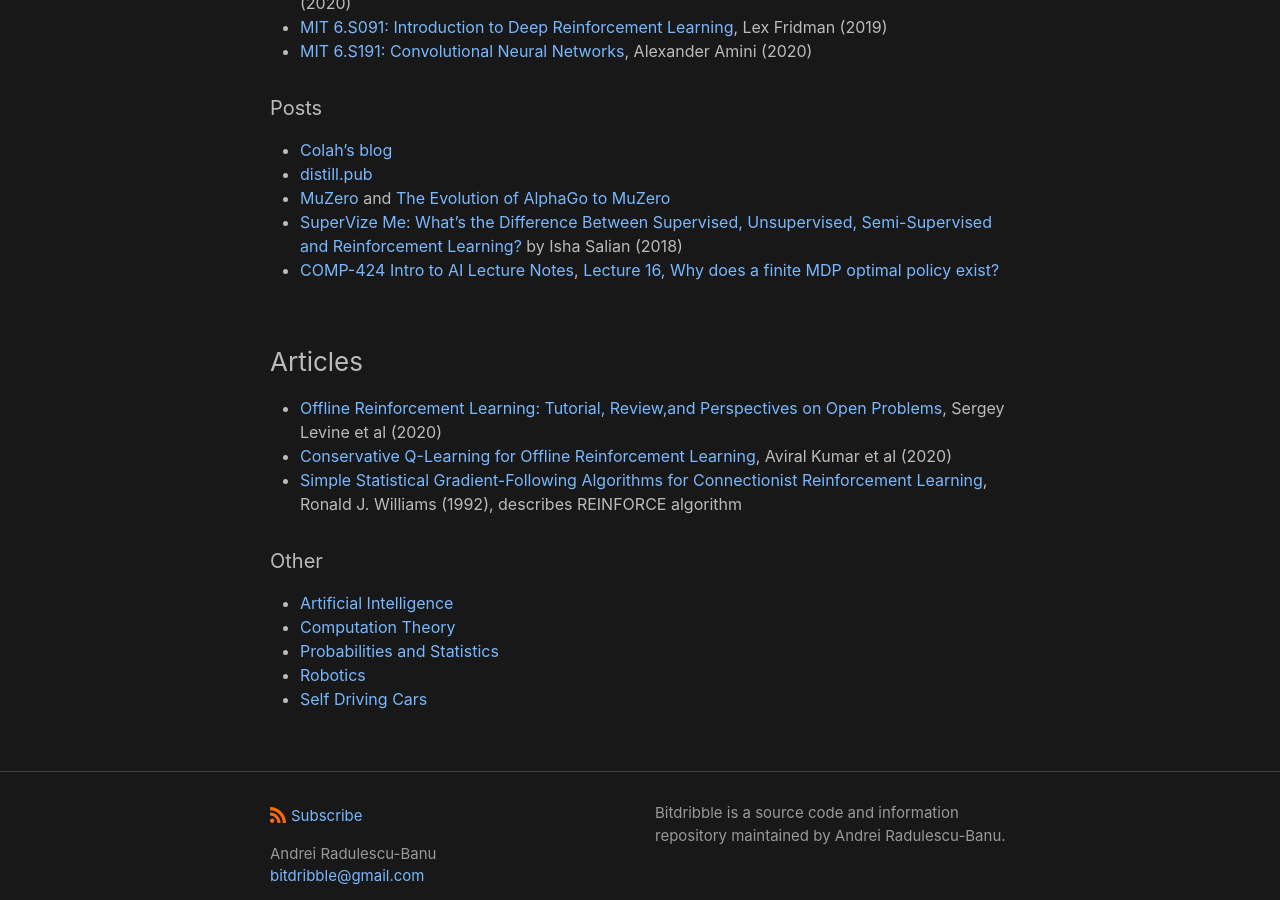
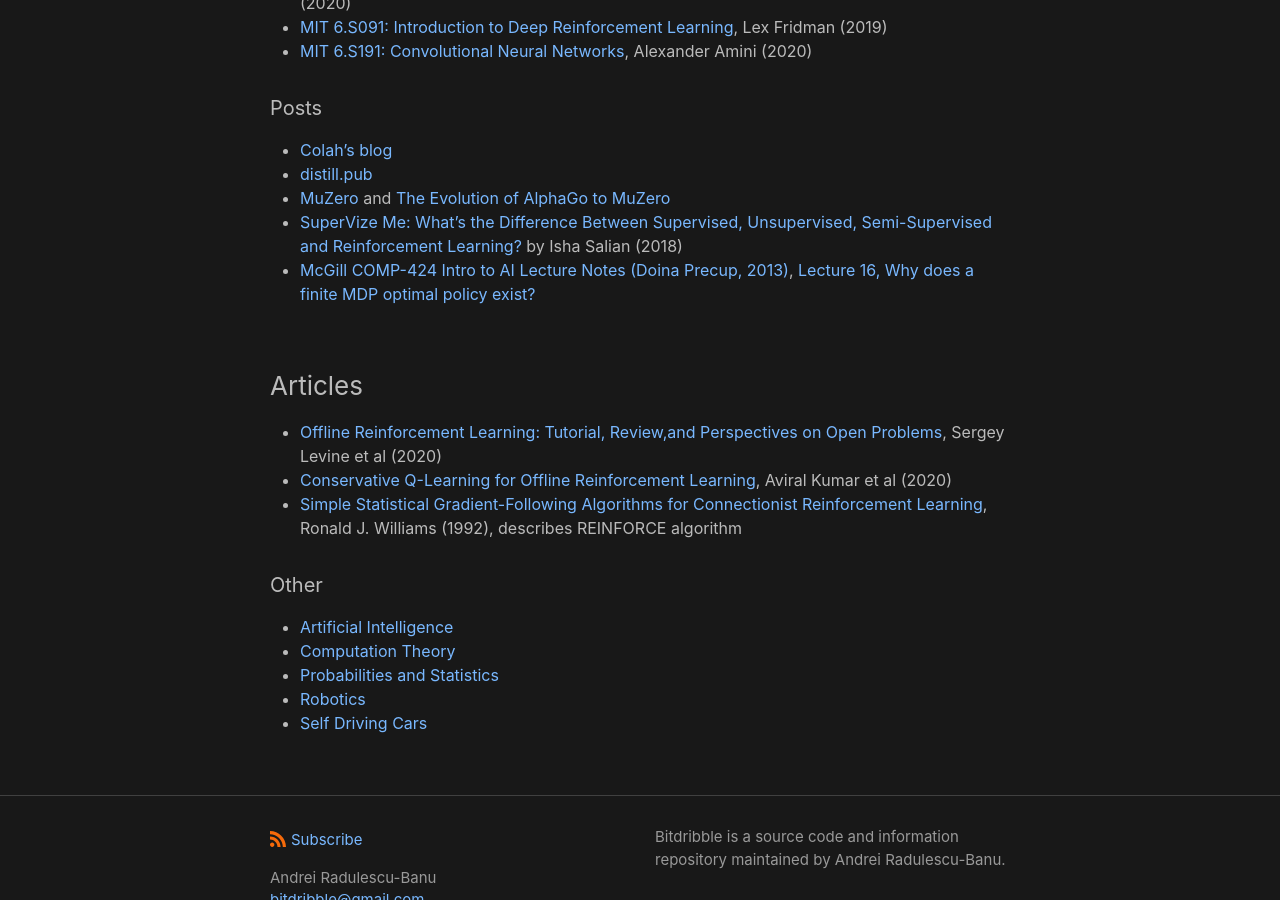
Before and after one commit to analytiq-hub/sigagent.github.io, a Jekyll site: the page built from machine_learning.md, in a window 1280 px wide and 900 px high, scrolled down 875 px. Built offline with Jekyll 4.4.1, drawn with Linux system fonts in a browser that asks for light colours.

Commit message:
*** empty log message ***

```diff
--- a/machine_learning.md
+++ b/machine_learning.md
@@ -36,7 +36,7 @@ title: Machine Learning
 * [distill.pub](https://distill.pub/)
 * [MuZero](https://en.wikipedia.org/wiki/MuZero) and [The Evolution of AlphaGo to MuZero](https://towardsdatascience.com/the-evolution-of-alphago-to-muzero-c2c37306bf9)
 * [SuperVize Me: What’s the Difference Between Supervised, Unsupervised, Semi-Supervised and Reinforcement Learning?](https://blogs.nvidia.com/blog/2018/08/02/supervised-unsupervised-learning/) by Isha Salian (2018)
-* [COMP-424 Intro to AI Lecture Notes](https://www.cs.mcgill.ca/~dprecup/courses/AI/Lectures), [Lecture 16, Why does a finite MDP optimal policy exist?](https://www.cs.mcgill.ca/~dprecup/courses/AI/Lectures/ai-lecture16.pdf)
+* [McGill COMP-424 Intro to AI Lecture Notes (Doina Precup, 2013)](https://www.cs.mcgill.ca/~dprecup/courses/AI/Lectures), [Lecture 16, Why does a finite MDP optimal policy exist?](https://www.cs.mcgill.ca/~dprecup/courses/AI/Lectures/ai-lecture16.pdf)
 
 ### Articles
 * [Offline Reinforcement Learning: Tutorial, Review,and Perspectives on Open Problems](https://arxiv.org/pdf/2005.01643.pdf), Sergey Levine et al (2020)
```
